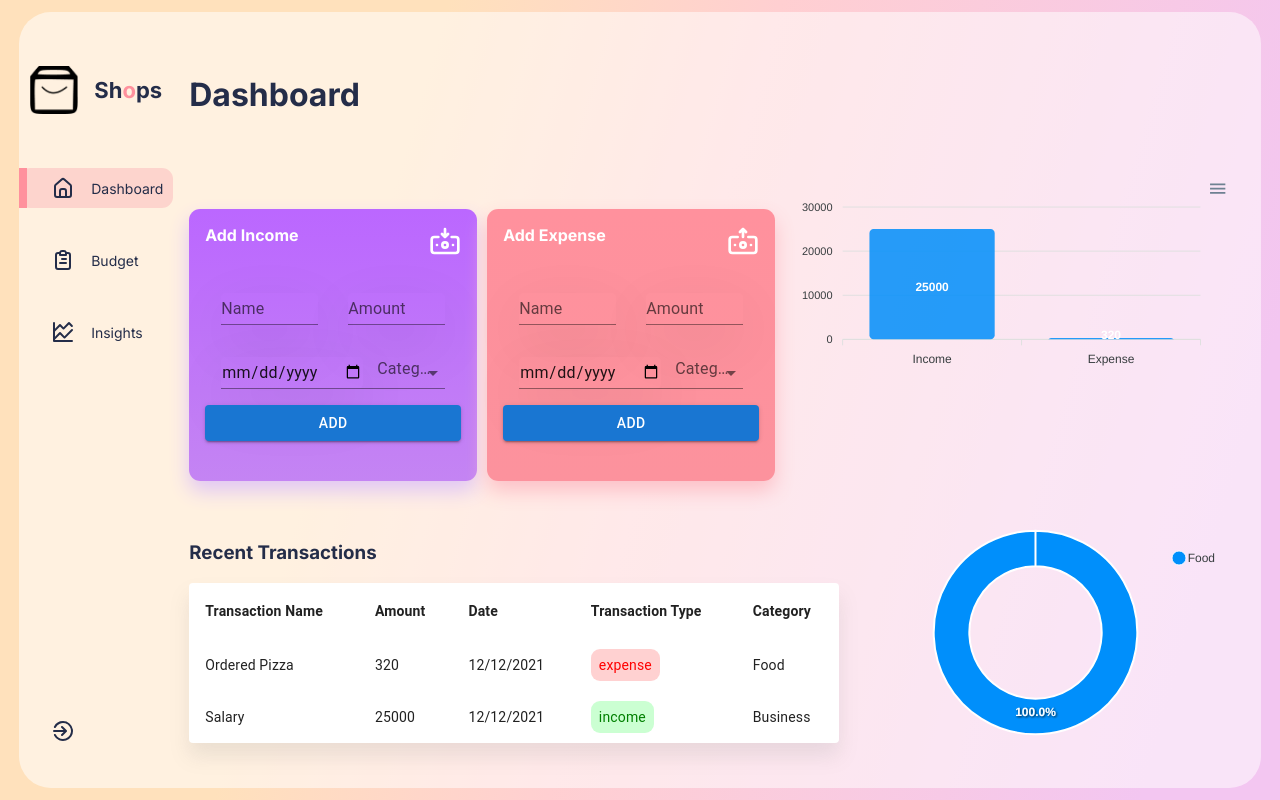
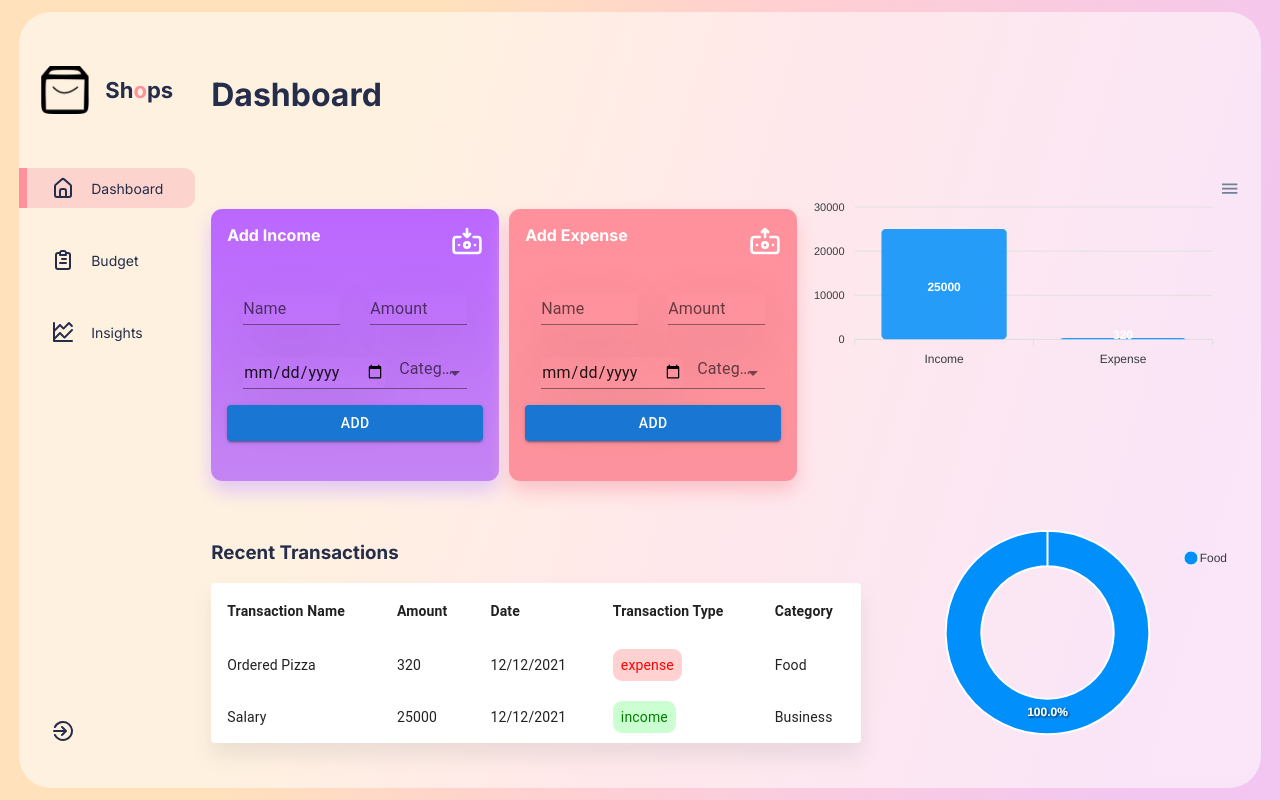
Before and after one commit to sinhadityaforever/github-autopilot, a React (Create React App) app: page / in a window 1280 px wide. Built offline with nearby package versions, Linux system fonts and the light colour scheme.

Commit message:
Updated css for budget

```diff
--- a/src/App.css
+++ b/src/App.css
@@ -12,7 +12,6 @@
 }
 
 .App {
-
 	/* padding: 0.5rem 3.5rem; */
 	color: var(--black);
 	background: linear-gradient(
@@ -26,6 +25,7 @@
 	align-items: center;
 	justify-content: center;
 	font-family: 'Inter', sans-serif;
+	overflow: auto;
 }
 
 .AppGlass {
@@ -35,9 +35,9 @@
 	background: var(--glass);
 	border-radius: 2rem;
 	gap: 16px;
-	/* grid-template-columns: 11rem auto 20rem; */
-	grid-template-columns: auto auto auto;
-	overflow: hidden;
+	grid-template-columns: 11rem auto auto;
+	/* grid-template-columns: auto auto auto; */
+	overflow: auto;
 }
 
 @media screen and (max-width: 1200px) {
@@ -45,7 +45,6 @@
 		grid-template-columns: 10% 50% auto;
 		overflow-y: scroll;
 	}
-
 }
 
 @media screen and (max-width: 768px) {
--- a/src/pages/Budget/Budget.css
+++ b/src/pages/Budget/Budget.css
@@ -1,14 +1,17 @@
-button:hover{
-    background-color: #29d32f;
-
+.Budget {
+	overflow-y: auto;
+	scrollbar-width: none;
 }
 
-h3{
-    font-family: 'Inter', sans-serif;
-
+button:hover {
+	background-color: #29d32f;
 }
 
-input{
+h3 {
+	font-family: 'Inter', sans-serif;
+}
+
+input {
 	font-family: 'Inter', sans-serif;
 	font-size: 1.2rem;
 	border-radius: 5px;
@@ -20,11 +23,9 @@ input{
 	box-shadow: 0px 19px 60px rgb(0 0 0 / 8%);
 }
 
-
-	.Budget{
+.Budget {
 	align-items: center;
 	max-height: max-content;
-
 
 	/* background: linear-gradient(
     106.37deg,
@@ -39,14 +40,12 @@ input{
   width: 97%;
   background: var(--glass);
   border-radius: 2rem; */
-
 }
 
-
-.space{
+.space {
 	margin-top: 75px;
 }
 
-button{
+button {
 	display: relative;
 }
```
Also changed, not shown: src/components/Sidebar.css (+12 -14 lines). Lines whose indentation alone changed are shown as unchanged.
